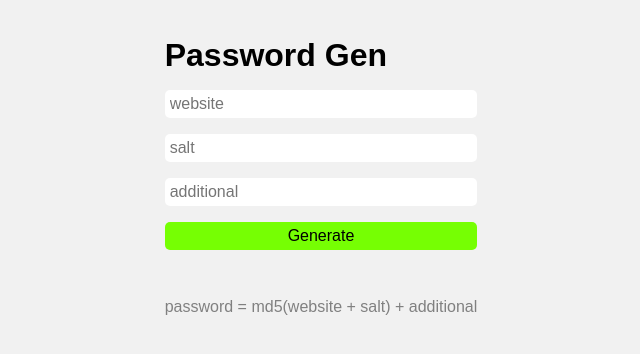
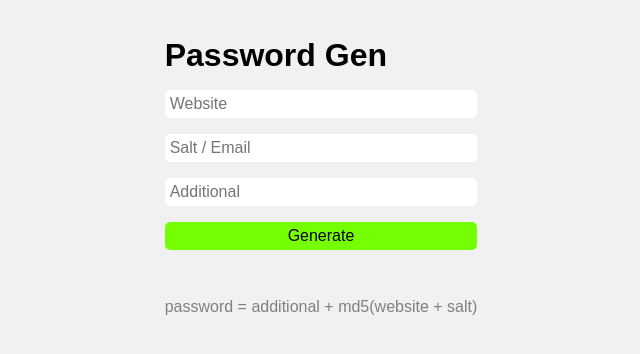
Before and after one commit to wenyuzhao/wenyuzhao.github.io, a Jekyll site: the page password.html, which Jekyll copies as it is, in a window 1280 px wide. Shown: the top 354 px of the page, without its empty margins (319-959 px from the left). Built offline with Jekyll 4.4.1, drawn with Linux system fonts in a browser that asks for light colours; Markdown is read by kramdown in place of the engine named in the settings.

Commit message:
Update password.html

```diff
--- a/password.html
+++ b/password.html
@@ -174,7 +174,7 @@
 
                 if (data.website === "" || data.salt === "") return;
 
-                data.password = md5(data.website + "" + data.salt) + data.additional;
+                data.password = data.additional + md5(data.website + "" + data.salt);
 
                 PasswordStorage.set(data);
                 setLastInput(data);
@@ -186,11 +186,11 @@
         <body>
             <main>
                 <h1>Password Gen</h1>
-                <input type="text" id="website" placeholder="website"/>
-                <input type="text" id="salt" placeholder="salt"/>
-                <input type="text" id="additional" placeholder="additional"/>
+                <input type="text" id="website" placeholder="Website"/>
+                <input type="text" id="salt" placeholder="Salt / Email"/>
+                <input type="text" id="additional" placeholder="Additional"/>
                 <div class="button" onclick="gen()">Generate</div>
-                <p style="color: grey; margin-top: 1rem;">password = md5(website + salt) + additional</p>
+                <p style="color: grey; margin-top: 1rem;">password = additional + md5(website + salt)</p>
             </main>
             <script>updateUI()</script>
         </body>
```
